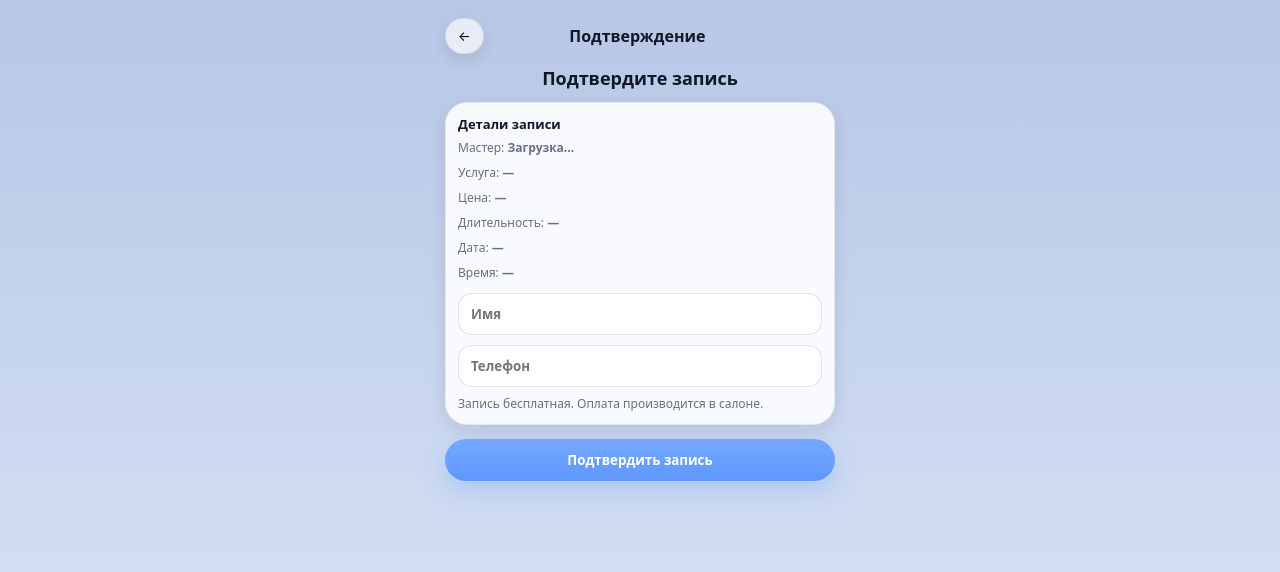
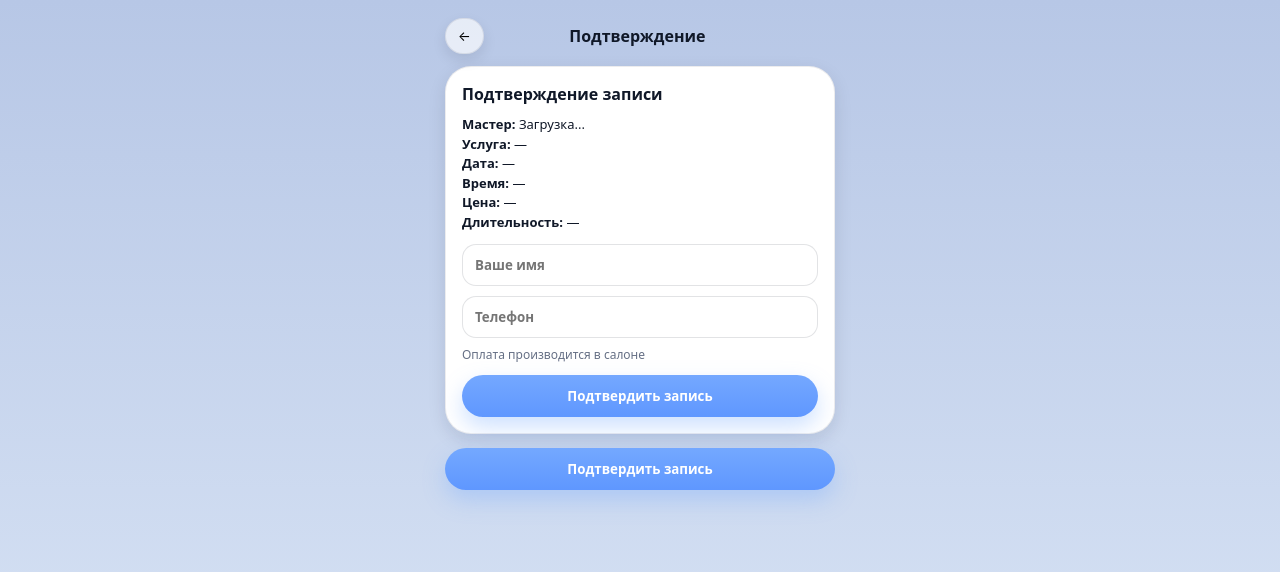
Before and after one commit to Def0lts/ZentoMVP, a React (Vite) app in the folder frontend/: page /confirm in a window 1280 px wide. Shown: the top 572 px of the page. Built offline with nearby package versions, Linux system fonts and the light colour scheme.

Commit message:
Confirm page

```diff
--- a/frontend/src/App.css
+++ b/frontend/src/App.css
@@ -394,6 +394,25 @@
 .center {
   text-align: center;
 }
+/* ===== Confirm/Success ===== */
+
+.confirm-card {
+  padding: 16px;
+  border-radius: 26px;
+}
+
+.confirm-title {
+  font-weight: 900;
+  font-size: 16px;
+  margin-bottom: 10px;
+}
+
+.confirm-block {
+  font-size: 13px;
+  line-height: 1.5;
+  margin-bottom: 12px;
+}
+
 
 
 /* ===== Profile / Menu ===== */
--- a/frontend/src/pages/Confirm.tsx
+++ b/frontend/src/pages/Confirm.tsx
@@ -134,40 +134,35 @@ export default function Confirm() {
           <div style={{ width: 44 }} />
         </div>
 
-        <div className="page-title">Подтвердите запись</div>
+        <div className="card confirm-card">
+          <div className="confirm-title">Подтверждение записи</div>
 
-        <div className="slot-box">
-          <div style={{ fontWeight: 900, fontSize: 13 }}>Детали записи</div>
-
-          <div className="notice" style={{ marginTop: 6 }}>
-            Мастер: <b>{masterName || "Загрузка..."}</b>
-          </div>
-
-          <div className="notice">
-            Услуга: <b>{serviceTitle || "—"}</b>
-          </div>
-
-          <div className="notice">
-            Цена: <b>{servicePrice > 0 ? `${servicePrice} ₸` : "—"}</b>
-          </div>
-
-          <div className="notice">
-            Длительность:{" "}
-            <b>{serviceDuration > 0 ? `${serviceDuration} мин` : "—"}</b>
-          </div>
-
-          <div className="notice">
-            Дата: <b>{day || "—"}</b>
-          </div>
-
-          <div className="notice">
-            Время: <b>{time || "—"}</b>
+          <div className="confirm-block">
+            <div>
+              <b>Мастер:</b> {masterName || "Загрузка..."}
+            </div>
+            <div>
+              <b>Услуга:</b> {serviceTitle || "—"}
+            </div>
+            <div>
+              <b>Дата:</b> {day || "—"}
+            </div>
+            <div>
+              <b>Время:</b> {time || "—"}
+            </div>
+            <div>
+              <b>Цена:</b> {servicePrice > 0 ? `${servicePrice} ₸` : "—"}
+            </div>
+            <div>
+              <b>Длительность:</b>{" "}
+              {serviceDuration > 0 ? `${serviceDuration} мин` : "—"}
+            </div>
           </div>
 
           <div className="form">
             <input
               className="input"
-              placeholder="Имя"
+              placeholder="Ваше имя"
               value={name}
               maxLength={40}
               onChange={(e) => setName(normalizeName(e.target.value))}
@@ -183,15 +178,22 @@ export default function Confirm() {
             />
           </div>
 
-          <div className="notice">
-            Запись бесплатная. Оплата производится в салоне.
-          </div>
+          <div className="notice">Оплата производится в салоне</div>
 
           {error && (
             <div style={{ marginTop: 10, color: "crimson", fontWeight: 700 }}>
               {error}
             </div>
           )}
+
+          <button
+            className="big-primary"
+            onClick={onSubmit}
+            disabled={saving}
+            style={{ marginTop: 12 }}
+          >
+            {saving ? "Создаю..." : "Подтвердить запись"}
+          </button>
         </div>
 
         <button className="big-primary" onClick={onSubmit} disabled={saving}>
```
